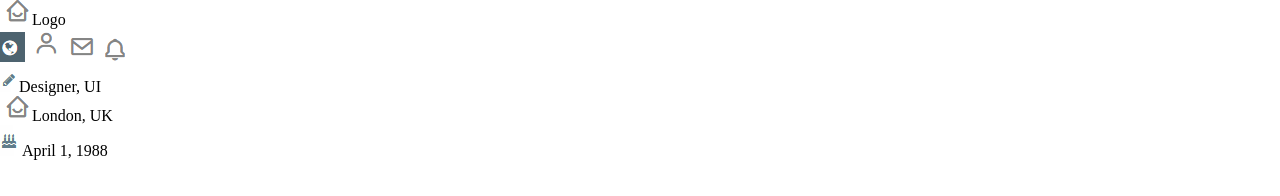
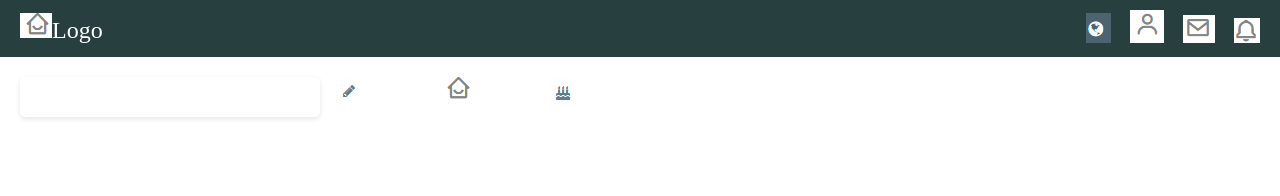
Before and after one commit to Numwali/challenge2, a plain HTML site: page index.html in a window 1280 px wide. Drawn offline with Linux system fonts and the light colour scheme.

Commit message:
sidebar container styles

```diff
--- a/styles.css
+++ b/styles.css
@@ -3,3 +3,38 @@
  padding: 0;
  box-sizing: border-box;
 }
+.header {
+ display: flex;
+ justify-content: space-between;
+ align-items: center;
+ background-color: rgb(40, 63, 63);
+ color: white;
+ padding: 10px 20px;
+}
+
+.logo {
+ font-size: 1.5em;
+}
+
+.nav-icons .icon {
+ margin-left: 15px;
+ cursor: pointer;
+}
+
+.container {
+ display: flex;
+ flex-wrap: wrap;
+ margin: 20px;
+ color:white;
+}
+
+.sidebar {
+ flex: 1;
+ max-width: 300px;
+ background: white;
+ padding: 20px;
+ margin-right: 20px;
+ border-radius: 5px;
+ box-shadow: 0 2px 5px rgba(0, 0, 0, 0.1);
+ color:white;
+}
```
